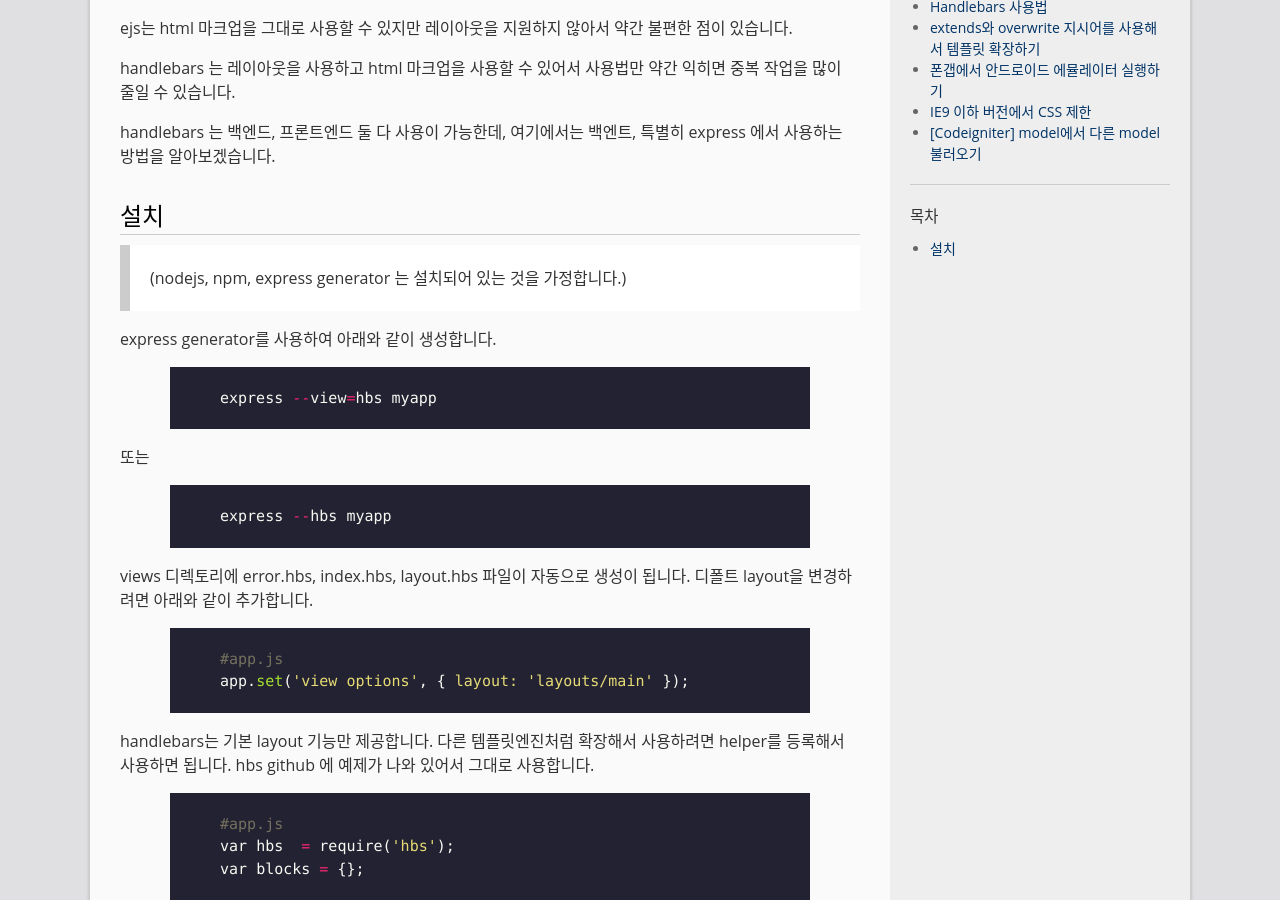
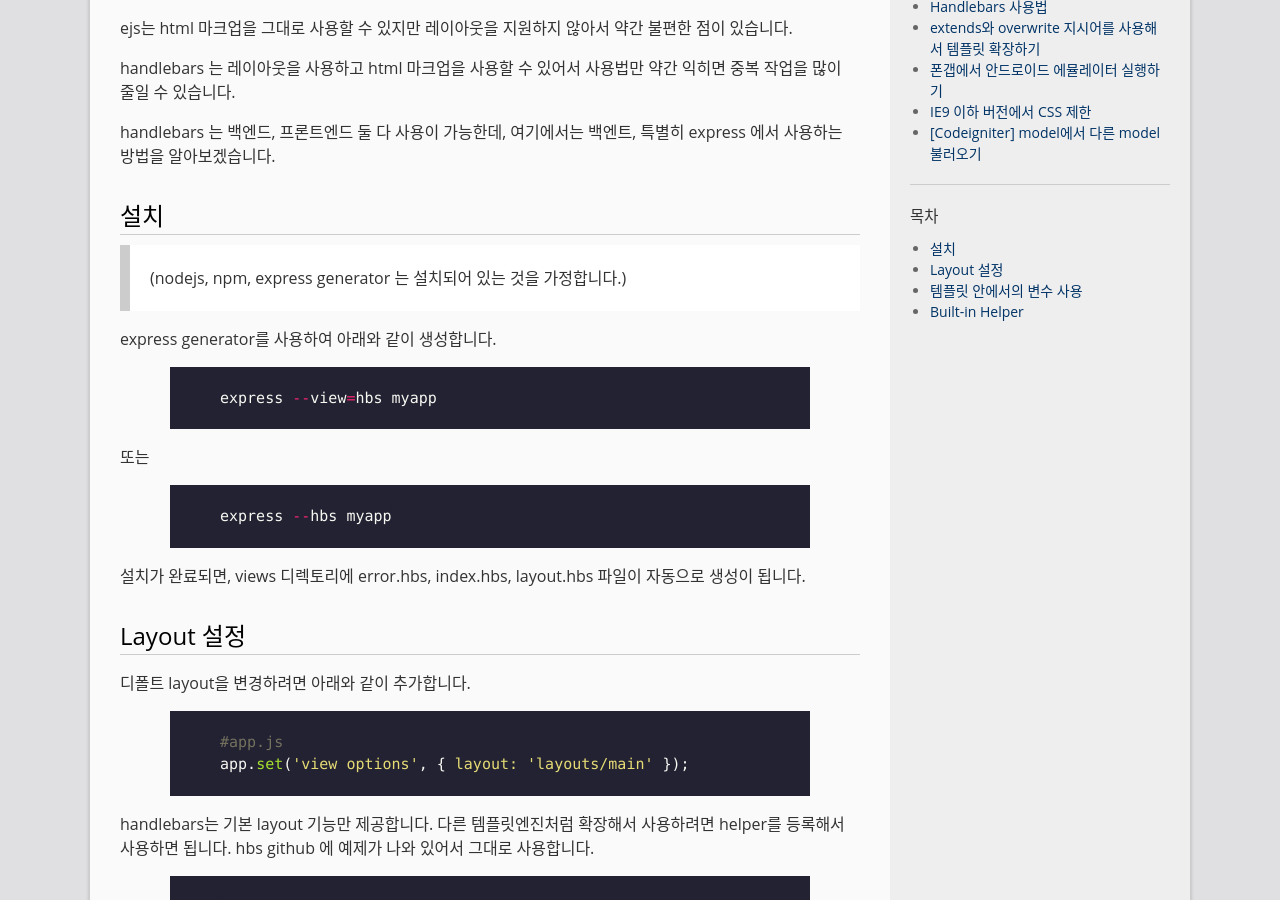
Before and after one commit to Enosh-Yu/enosh-yu.github.io, a Jekyll site: the page built from _posts/2019-05-01-how-to-use-handlebars.md, in a window 1280 px wide and 900 px high, scrolled down 410 px. Built offline with Jekyll 4.4.1, drawn with Linux system fonts in a browser that asks for light colours; comment, search, counter and statistics services are not loaded; some of the changed text lies outside the part shown.

Commit message:
modify post

````diff
--- a/_posts/2019-05-01-how-to-use-handlebars.md
+++ b/_posts/2019-05-01-how-to-use-handlebars.md
@@ -28,7 +28,10 @@ express --view=hbs myapp
 {% highlight ruby %}
 express --hbs myapp
 {% endhighlight %}
-views 디렉토리에 error.hbs, index.hbs, layout.hbs 파일이 자동으로 생성이 됩니다.
+설치가 완료되면, views 디렉토리에 error.hbs, index.hbs, layout.hbs 파일이 자동으로 생성이 됩니다.
+
+Layout 설정
+==========
 디폴트 layout을 변경하려면 아래와 같이 추가합니다.
 {% highlight ruby %}
 #app.js
@@ -101,3 +104,10 @@ let the magic begin
 { {/extend} }
 ```
 (중괄호가 한 칸씩 띄어쓰는 걸로 되어 있는데, 붙여써야 합니다. 마크다운에서 붙여쓰니까 특수문자로 인식이 되어 나오지게 않네요-,-;;)
+
+템플릿 안에서의 변수 사용
+====================
+
+
+Built-in Helper
+===============
````
